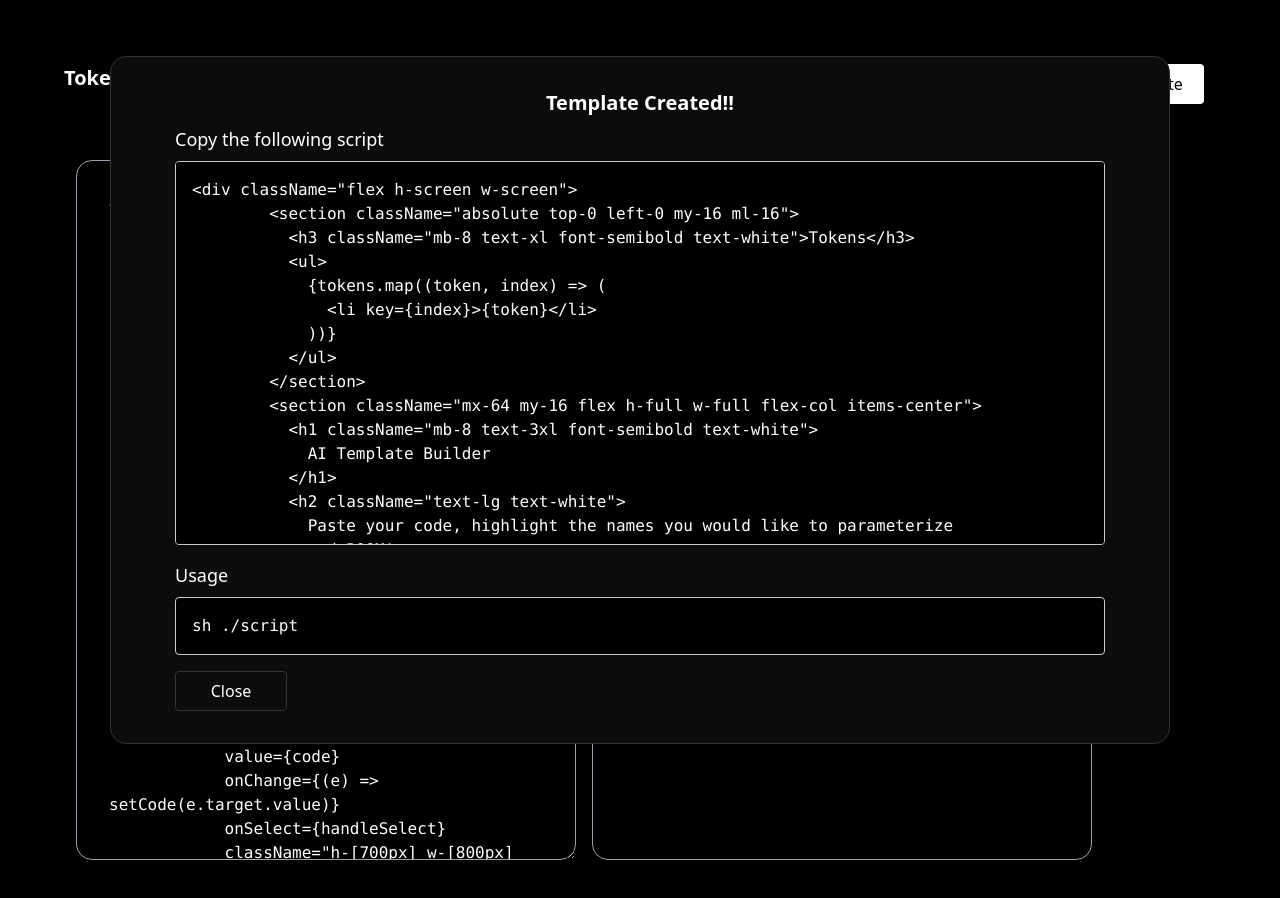
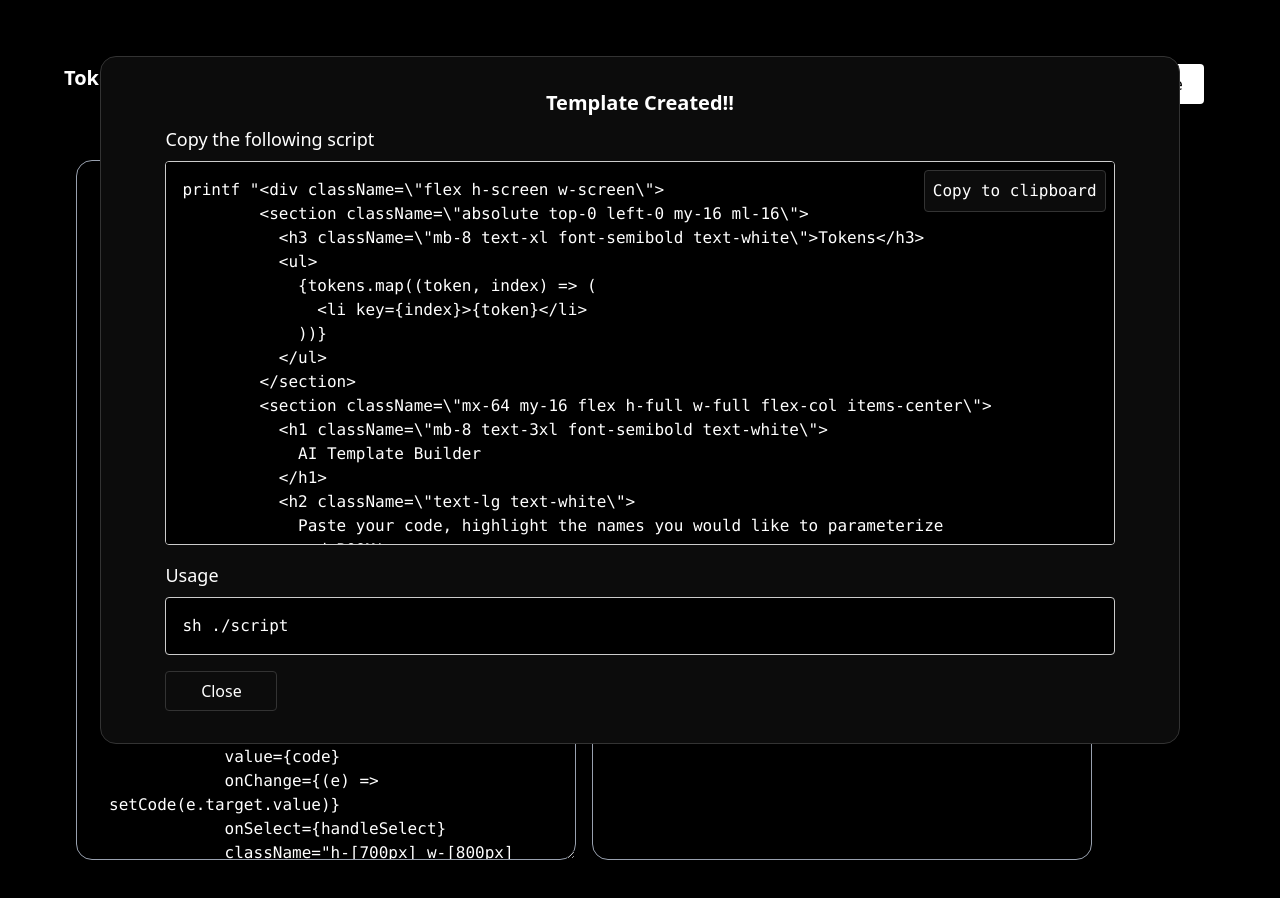
Before and after one commit to iagombermudez/template-builder, a React (Vite) app: page / in a window 1280 px wide. Both pictures are taken after a click on the button "Generate". Shown: the top 898 px of the page. Built offline with nearby package versions, Linux system fonts and the light colour scheme.

Commit message:
add function to copy script; espace quotes in bash script; wrap parameters in bash scrip with {} so there is no need for spaces between parameters

```diff
--- a/src/pages/template-builder-page.hooks.tsx
+++ b/src/pages/template-builder-page.hooks.tsx
@@ -226,7 +226,7 @@ export const useTemplateBuilderPageHooks = () => {
     let parsedCode = code;
     let characterOffset = 0;
     for (const highlight of highlights) {
-      const bashParameter = `$${highlight.parameterNumber}`;
+      const bashParameter = `$\{${highlight.parameterNumber}}`;
       parsedCode =
         parsedCode.substring(0, highlight.start - characterOffset) +
         bashParameter +
@@ -234,10 +234,19 @@ export const useTemplateBuilderPageHooks = () => {
       characterOffset += highlight.end - highlight.start - bashParameter.length;
     }
 
+    //Escape all quotations
+    parsedCode = parsedCode.replaceAll('"', '\\"');
+    parsedCode = parsedCode.replaceAll("'", "\\'");
     return {
-      script: parsedCode,
-      usage: `sh ./script ${parameters.map((_, index) => "$" + index).join(" ")}`,
+      script: `printf "${parsedCode}"`,
+      usage: `sh ./script ${parameters.map((_, index) => `$${index}`).join(" ")}`,
     };
+  };
+
+  const copyTemplateScriptToClipboard = async () => {
+    if (template) {
+      await navigator.clipboard.writeText(template.script);
+    }
   };
 
   const openTemplateCreatedPopup = () => {
@@ -268,5 +277,6 @@ export const useTemplateBuilderPageHooks = () => {
     templateCreatedPopup,
     openTemplateCreatedPopup,
     closeTemplateCreatedPopup,
+    copyTemplateScriptToClipboard,
   };
 };
--- a/src/pages/template-builder-page.tsx
+++ b/src/pages/template-builder-page.tsx
@@ -15,6 +15,7 @@ export const TemplateBuilderPage = () => {
     templateCreatedPopup,
     openTemplateCreatedPopup,
     closeTemplateCreatedPopup,
+    copyTemplateScriptToClipboard,
   } = useTemplateBuilderPageHooks();
 
   return (
@@ -97,6 +98,7 @@ export const TemplateBuilderPage = () => {
           </div>
         </div>
       )}
+
       {templateCreatedPopup && (
         <div className="absolute top-0 flex h-full w-full items-center justify-center">
           <div className="rounded-2xl border border-[#333333] bg-[#0C0C0C] px-16 py-8">
@@ -105,7 +107,14 @@ export const TemplateBuilderPage = () => {
             </h3>
 
             <p className="mb-2 text-lg">Copy the following script</p>
-            <div className="mb-4 max-h-96 overflow-y-auto rounded border border-[#ccc] bg-black p-4 font-mono whitespace-pre">
+            <div className="relative mb-4 max-h-96 overflow-y-auto rounded border border-[#ccc] bg-black p-4 font-mono whitespace-pre">
+              <button
+                type="button"
+                className="absolute top-2 right-2 h-fit w-fit cursor-pointer rounded border border-[#333333] bg-[#0C0C0C] p-2 text-white hover:border-white"
+                onClick={copyTemplateScriptToClipboard}
+              >
+                Copy to clipboard
+              </button>
               {template?.script}
             </div>
 
```
